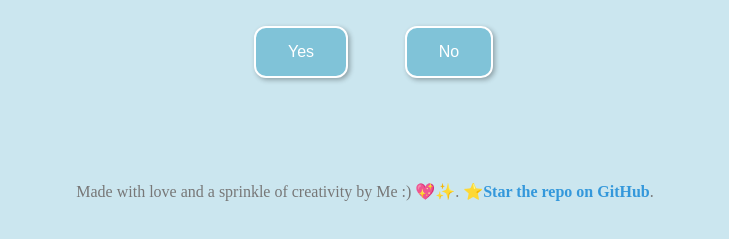
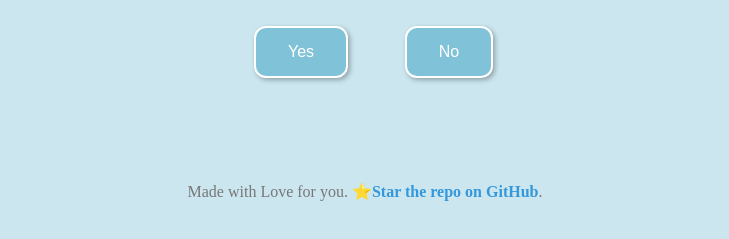
Before and after one commit to Dev-birdo/valentine, a plain HTML site: page index.html in a window 1280 px wide. Shown: the part 573-812 px from the top of the page, without its empty margins (275-1004 px from the left). Drawn offline with Linux system fonts and the light colour scheme.

Commit message:
Update index.html

```diff
--- a/index.html
+++ b/index.html
@@ -38,7 +38,7 @@
 
         <!-- Positioned closer to the bottom with GitHub link -->
         <p class="made-with-love">
-            Made with love and a sprinkle of creativity by Me :) 💖✨.
+            Made with Love for you.
             <a href="https://github.com/KanurkarPrateek/Valentines_Day_Proposal" class="github-link" target="_blank">⭐Star the repo on GitHub</a>.
         </p>
     </div>
```
